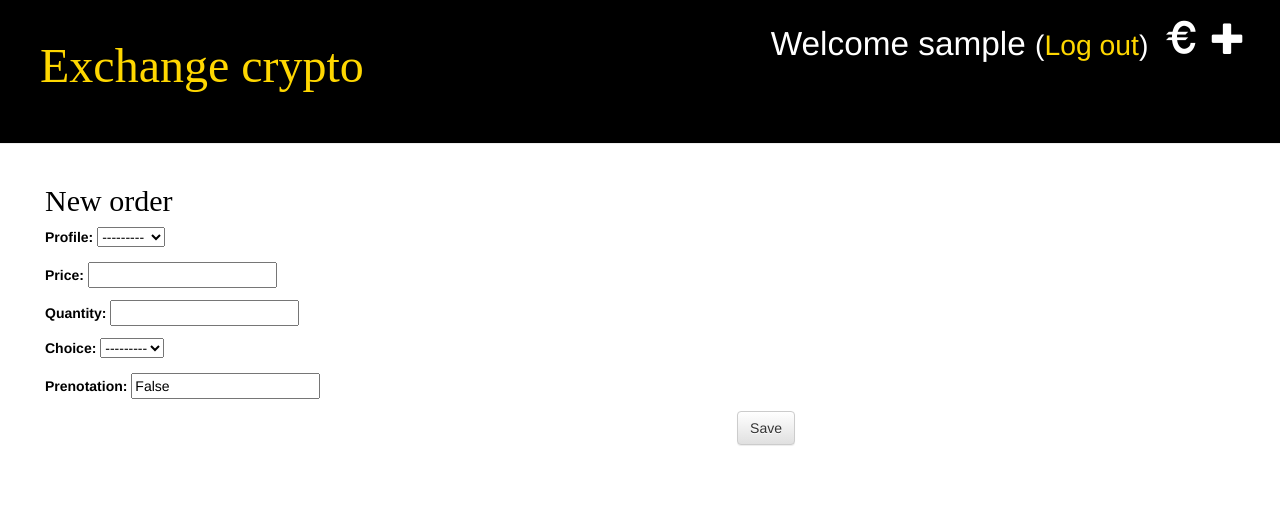
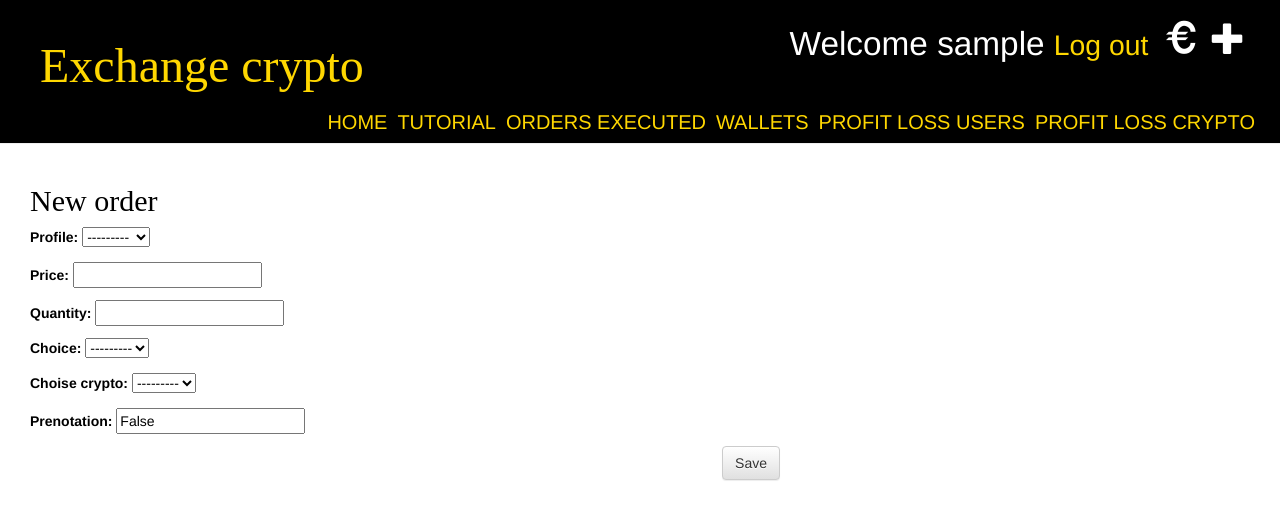
Before and after one commit to GiuseppeGiuliani19/my-exchange-app, a Django app: page /order/new/ in a window 1280 px wide. Shown: the top 520 px of the page. Run offline with Django 3.2, Linux system fonts and the light colour scheme; the visitor is signed in with stand-in values (Sample User, id 1); data comes from the database, SQL or seed files in the repository; some libraries are stand-ins or nearby versions; some web fonts are replaced.

Commit message:
Welcome to my app

```diff
--- a/app/forms.py
+++ b/app/forms.py
@@ -10,7 +10,7 @@ class WalletForm(forms.ModelForm):
 class OrderForm(forms.ModelForm):
     class Meta:
         model = Order
-        fields = ('profile', 'price', 'quantity', 'choice', 'prenotation')
+        fields = ('profile', 'price', 'quantity', 'choice', 'choise_crypto', 'prenotation')
 
 class RegisterForm(UserCreationForm):
     email = forms.EmailField()
--- a/app/models.py
+++ b/app/models.py
@@ -21,6 +21,13 @@ class Order(models.Model):
     )
     #this parameter indicates  the user's choice : buy or sell
     choice = models.CharField(max_length=10, choices=BUY_SELL_CHOICES)
+    crypto_currencies_choice = (
+        ('btc', 'BTC'),
+        ('ada', 'ADA'),
+        ('eth', 'ETH'),
+        ('dot', 'DOT')
+    )
+    choise_crypto = models.CharField(max_length=20, choices=crypto_currencies_choice)
     #this parameter is used if someone wants to make private orders
     prenotation = models.CharField(max_length=30, default=False)
     #this parameter indicates that order is open or not,if it is open the parameter equal false
--- a/app/static/css/css2.css
+++ b/app/static/css/css2.css
@@ -1,8 +1,10 @@
 h1 a, h2 a{
    color: #FFD700;
 }
-#registrazione {
+
+#registrazione,#registrazione:active,#registrazione:visited {
   color: #FF0000;
+  text-decoration: none;
 }
 body {
     padding-left: 0px;
@@ -25,15 +27,16 @@ body {
      border: 1px solid #000000;
      border-left: 1px solid #FFFFFF;
      border-right: 1px solid #FFFFFF;
+
 }
 
 .content {
-     margin-left: 30px;
+     margin-left: 15px;
      color: #000000;
 }
-a, a:visited, a:visited{
-  color: #FFD700;
-
+a, a:visited,a:active,a:hover{
+    color: #FFD700;
+    text-decoration: none;
 }
 
 h1, h2, h3, h4 {
@@ -58,13 +61,22 @@ h1, h2, h3, h4 {
      margin-right: 15px;
 }
 
-.menu, .menu a :hover, .menu a :visited, .menu a :active {
-     color: #000000;
+a.menu,a.menu:visited {
+     color: #FFD700;
+     padding: 5px;
      float: right;
      font-size: 15pt;
      margin-right: 15px;
      text-decoration: none;
+     display:block;
+     margin: 0px;
 }
+a.menu:hover{
+ background: #555;
+ text-decoration:none;
+ margin: 0px;
+ }
+
 
 .order h2 a, .order h2 a:visited {
      color: #000000;
--- a/app/templates/app/base.html
+++ b/app/templates/app/base.html
@@ -12,15 +12,17 @@
         {% if user.is_authenticated %}
             <a href="{% url 'order_new' %}" class="top-menu"><span class="glyphicon glyphicon-plus"></span></a>
             <a href="{% url 'wallet_new' %}" class="top-menu"><span class="glyphicon glyphicon-euro"></span></a>
-            <p class="top-menu">Welcome {{ user.username }} <small>(<a href="{% url 'logout' %}">Log out</a>)</small></p>
+            <p class="top-menu">Welcome {{ user.username }} <small>
+                <a href="{% url 'logout' %}">Log out</a></small></p>
           {% else %}
             <a href="{% url 'login' %}" class="top-menu"><span class="glyphicon glyphicon-lock"></span></a>
         {% endif %}
         <h1><a href="/">Exchange crypto</a></h1>
-          <a href="/profit_or_loss_bitcoins" class="menu">PROFIT LOSS BITCOIN</a>
+
+          <a href="/profit_or_loss_crypto" class="menu">PROFIT LOSS CRYPTO</a>
           <a href="/profit_or_loss_users" class="menu">PROFIT LOSS USERS</a>
           <a href="/wallet" class="menu">WALLETS</a>&nbsp;&nbsp;&nbsp;&nbsp;&nbsp;&nbsp;&nbsp;&nbsp;
-          <a href="/orders_executed" class="menu">ORDERS EXECUTED</a>&nbsp;&nbsp;&nbsp;&nbsp;&nbsp;&nbsp;&nbsp;&nbsp;
+          <a href="/orders_executed" class="menu">ORDERS EXECUTED</a>&nbsp;&nbsp;&nbsp;&nbsp;&nbsp;&nbsp;&nbsp;
           <a href="/tutorial" class="menu">TUTORIAL</a>
           <a href="/" class="menu">HOME</a>
 
--- a/app/templates/app/orders.html
+++ b/app/templates/app/orders.html
@@ -8,6 +8,7 @@
                     <p>price: {{ order.price }} &euro;</p>
                     <p>quantity: {{ order.quantity }}</p>
                     <p>choice: {{ order.choice }}</p>
+                    <p>crypto: {{ order.choise_crypto }}</p>
                     <p>close: {{ order.order_close}}  </p>
                     <p>prenotation: {{order.prenotation}}</p>
                     <p>profit: {{ order.profit }}  &euro;</p>
--- a/app/templates/app/orders_executed.html
+++ b/app/templates/app/orders_executed.html
@@ -8,6 +8,7 @@
                     <p>price: {{ order.price }} &euro;</p>
                     <p>quantity: {{ order.quantity }}</p>
                     <p>choice: {{ order.choice }}</p>
+                    <p>crypto: {{ order.choise_crypto }}</p>
                     <p>datetime executed: {{order.date_executed}}</p>
                     <p>prenotation: {{order.prenotation}}</p>
                     <p>execute: {{ order.order_close }}</p>
--- a/app/views.py
+++ b/app/views.py
@@ -73,7 +73,8 @@ def order_new(request):
                    if new_order.choice == ('buy') and new_order.price <= wallet.budget and \
                            new_order.prenotation == 'False':
                             sell_Order = Order.objects.filter(prenotation='False', choice='sell', order_close=False,
-                                                              price__lte=new_order.price).first()
+                                                              price__lte=new_order.price,
+                                                              choise_crypto=new_order.choise_crypto).first()
                             if sell_Order != None:
                                 profit_Bitcoin = new_order.quantity
                                 profit_Buy = new_order.price
@@ -91,7 +92,8 @@ def order_new(request):
                        and new_order.prenotation != 'False':
                        sell_Order = Order.objects.filter(prenotation=new_order.profile, choice='sell',
                                                          order_close=False,
-                                                         price__lte=new_order.price).first()
+                                                         price__lte=new_order.price,
+                                                         choise_crypto=new_order.choise_crypto).first()
                      #  for order in sell_Order:
                        if sell_Order != None and new_order.prenotation == str(sell_Order.profile):
                                    profit_Bitcoin = new_order.quantity
@@ -112,7 +114,8 @@ def order_new(request):
                    elif new_order.choice == ('sell')   and new_order.prenotation != 'False':
                             buy_Order = Order.objects.filter(prenotation=str(new_order.profile), choice='buy',
                                                              order_close=False,
-                                                             price__gte=new_order.price).first()
+                                                             price__gte=new_order.price,
+                                                             choise_crypto=new_order.choise_crypto).first()
                            # for order in buy_Order:
                             if buy_Order != None and new_order.prenotation == str(buy_Order.profile):
                                         profit_Sell = buy_Order.price
@@ -127,7 +130,8 @@ def order_new(request):
                                          new_order.save()
                    elif new_order.choice == ('sell')   and new_order.prenotation == 'False':
                             buy_Order = Order.objects.filter(prenotation='False', choice='buy', order_close=False,
-                                                             price__gte=new_order.price).first()
+                                                             price__gte=new_order.price,
+                                                             choise_crypto=new_order.choise_crypto).first()
                             if buy_Order != None:
                                 profit_Sell = buy_Order.price
                                 new_order.quantity = -new_order.quantity
@@ -200,7 +204,7 @@ def profit_or_loss_moneys(request):
     return JsonResponse(response, safe=False)
 
 
-def profit_or_loss_bitcoins(request):
+def profit_or_loss_crypto(request):
     orders = Order.objects.all().filter(order_close=True).order_by('-datetime')
     users = User.objects.all()
     response = []
@@ -210,6 +214,7 @@ def profit_or_loss_bitcoins(request):
                      response.append(
                          {
                               user.username:  order.quantity,
+                             'crypto': order.choise_crypto,
                              'datetime': order.datetime,
                          }
                      )
--- a/exchange/urls.py
+++ b/exchange/urls.py
@@ -28,7 +28,7 @@ urlpatterns = [
     path('bitcoins_users', views.bitcoins_users, name="bitcoins_users"),
     #storic of transactions
     path('profit_or_loss_users', views.profit_or_loss_moneys, name='profit_or_loss'),
-    path('profit_or_loss_bitcoins', views.profit_or_loss_bitcoins, name='profit_or_loss_bitcoins'),
+    path('profit_or_loss_crypto', views.profit_or_loss_crypto, name='profit_or_loss_bitcoins'),
     #wallet
     path('wallet', views.wallet, name='wallet'),
     #tutorial
```
